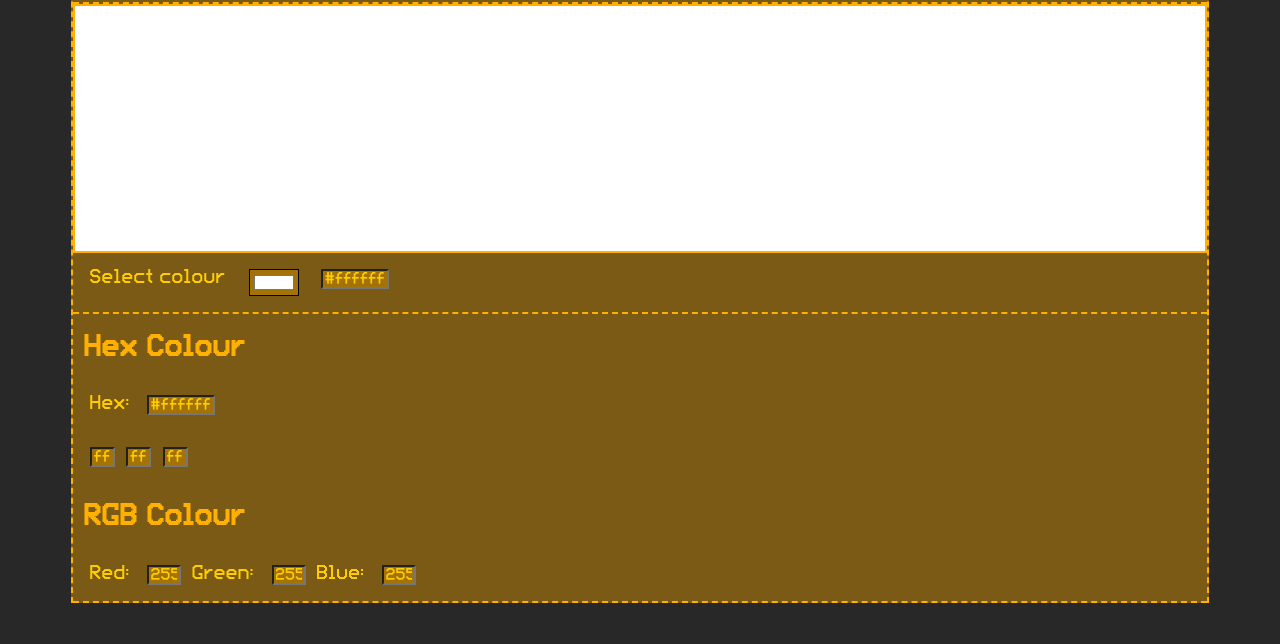
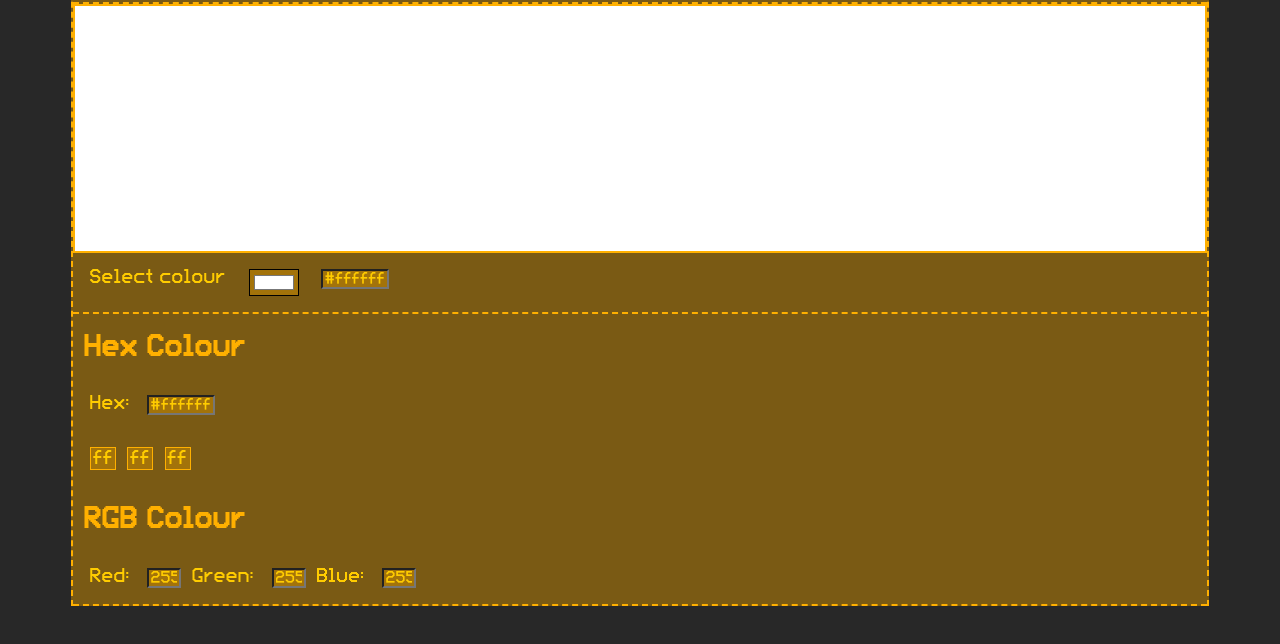
Before and after one commit to lostjarred/WEB-ColourPicker, a plain HTML site: page index.html in a window 1280 px wide. Shown: the part 86-730 px from the top of the page. Drawn offline with Linux system fonts and the light colour scheme.

Commit message:
add padding to textbox, remove input, add local hex variable update from variable

```diff
--- a/index.html
+++ b/index.html
@@ -27,6 +27,7 @@
                 background-color: rgba(204, 139, 0, 0.5);
                 text-align: center;
                 border: 1px solid #FFB000;
+                padding: 2px;
             }
             body {
                 background-color: #282828;
@@ -106,13 +107,13 @@
                 </div>
                 <div class="wrapper">
                     <div class="row">
-                        <p> <input type="text" id="hex1" size="2" maxlength="2" readonly> </p>
+                        <p id="hex1" class="textbox"></p>
                     </div>
                     <div class="row">
-                        <p> <input type="text" id="hex2" size="2" maxlength="2" readonly> </p>
+                        <p id="hex2" class="textbox"></p>
                     </div>
                     <div class="row">
-                        <p> <input type="text" id="hex3" size="2" maxlength="2" readonly> </p>
+                        <p id="hex3" class="textbox"></p>
                     </div>
                 </div>
                 <div class="wrapper">
@@ -157,6 +158,7 @@
             const intgtext = document.querySelector("#intg");
         //variables for values
             //hex
+            let hexc = 0;
             let hex1 = 0;
             let hex2 = 0;
             let hex3 = 0;
@@ -175,7 +177,7 @@
         //event functions
             //colour picker
             function watchcolourpicker(event) {
-                hextextbox.value = event.target.value;
+                hexc = event.target.value;
                 colourpickerdiv.style.background = event.target.value;
                 colourpickertextbox.value = event.target.value;
                 splithex();
@@ -184,7 +186,7 @@
             }
             //colour pick textbox
             function watchcolourpickertextbox(event) {
-                hextextbox.value = event.target.value;
+                hexc = event.target.value;
                 colourpickerdiv.style.background = event.target.value;
                 colourpicker.value = event.target.value;
                 splithex();
@@ -194,7 +196,7 @@
 
         //function for updating on page load
             function pageloadcolourpicker() {
-                hextextbox.value = document.querySelector("#colourpicker").value;
+                hexc = document.querySelector("#colourpicker").value;
                 colourpickerdiv.style.background = document.querySelector("#colourpicker").value;
                 splithex();
                 convertrgb();
@@ -203,9 +205,10 @@
         //function to update textboxes
         function updatetextboxes() {
             //hex
-                hex1text.value = hex1
-                hex2text.value = hex2;
-                hex3text.value = hex3;
+                hextextbox.value = hexc;
+                hex1text.innerHTML = hex1
+                hex2text.innerHTML = hex2;
+                hex3text.innerHTML = hex3;
             //rgb
                 intrtext.value = redint;
                 intbtext.value = blueint;
@@ -216,7 +219,7 @@
         //functions for converting to rgb
             //split hex code into 3
             function splithex() {
-                let hex = String(hextextbox.value);
+                let hex = String(hexc);
                 hex1 = hex[1] + hex[2];
                 hex2 = hex[3] + hex[4];
                 hex3 = hex[5] + hex[6];
```
